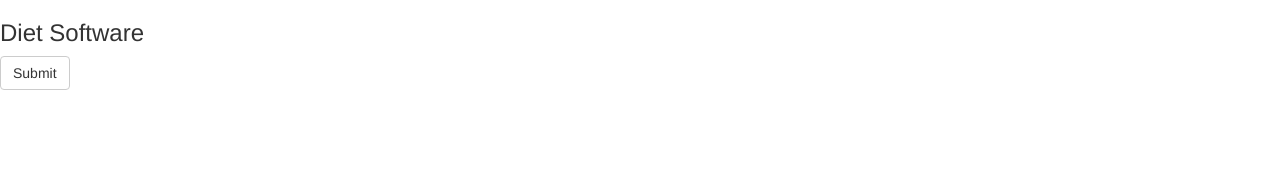
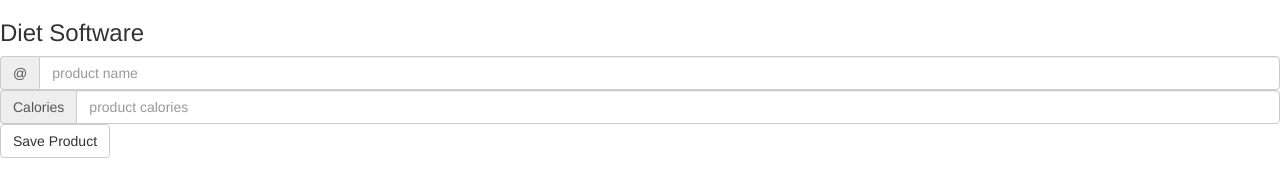
Before and after one commit to acabra85/diet_software, a plain HTML site: page src/product/product.html in a window 1280 px wide. Drawn offline with Linux system fonts and the light colour scheme; files that its build step writes are made by us from their sources; files whose address does not match are found by name.

Commit message:
R2 created form for adding product with fields calories and name

```diff
--- /dev/null
+++ b/src/js/app.js
@@ -0,0 +1,6 @@
+/**
+ * Created by Agustin on 3/19/2017.
+ */
+function validateCreateProductForm(form) {
+    window.alert('invalid fields');
+}
--- a/src/product/product.html
+++ b/src/product/product.html
@@ -5,13 +5,21 @@
         <meta charset="utf-8"/>
         <script type="text/javascript" src="js/jquery-3.2.0.min.js"></script>
         <script type="text/javascript" src="js/bootstrap.min.js"></script>
+        <script type="text/javascript" src="../js/app.js"></script>
         <link rel="stylesheet" href="css/bootstrap.min.css">
     </head>
     <body>
     <h3>Diet Software</h3>
-    <form>
-
+    <form id="create_product_frm" action="accepted.html">
+        <div class="input-group">
+            <span class="input-group-addon" id="sizing-sizing_product_name">@</span>
+            <input id="product_name" type="text" class="form-control" placeholder="product name" aria-describedby="sizing_product_name" />
+        </div>
+        <div class="input-group">
+            <span class="input-group-addon" id="sizing_product_calories">Calories</span>
+            <input id="product_calories" class="form-control" type="number" placeholder="product calories" aria-describedby="sizing_product_calories" />
+        </div>
+        <input type="button" class="btn btn-default" value="Save Product" onclick="validateCreateProductForm(this)"/>
     </form>
-    <input type="submit" class="btn btn-default"/>
     </body>
 </html>
```
Also changed, not shown: src/product/accepted.html (added, +12 -0 lines).
